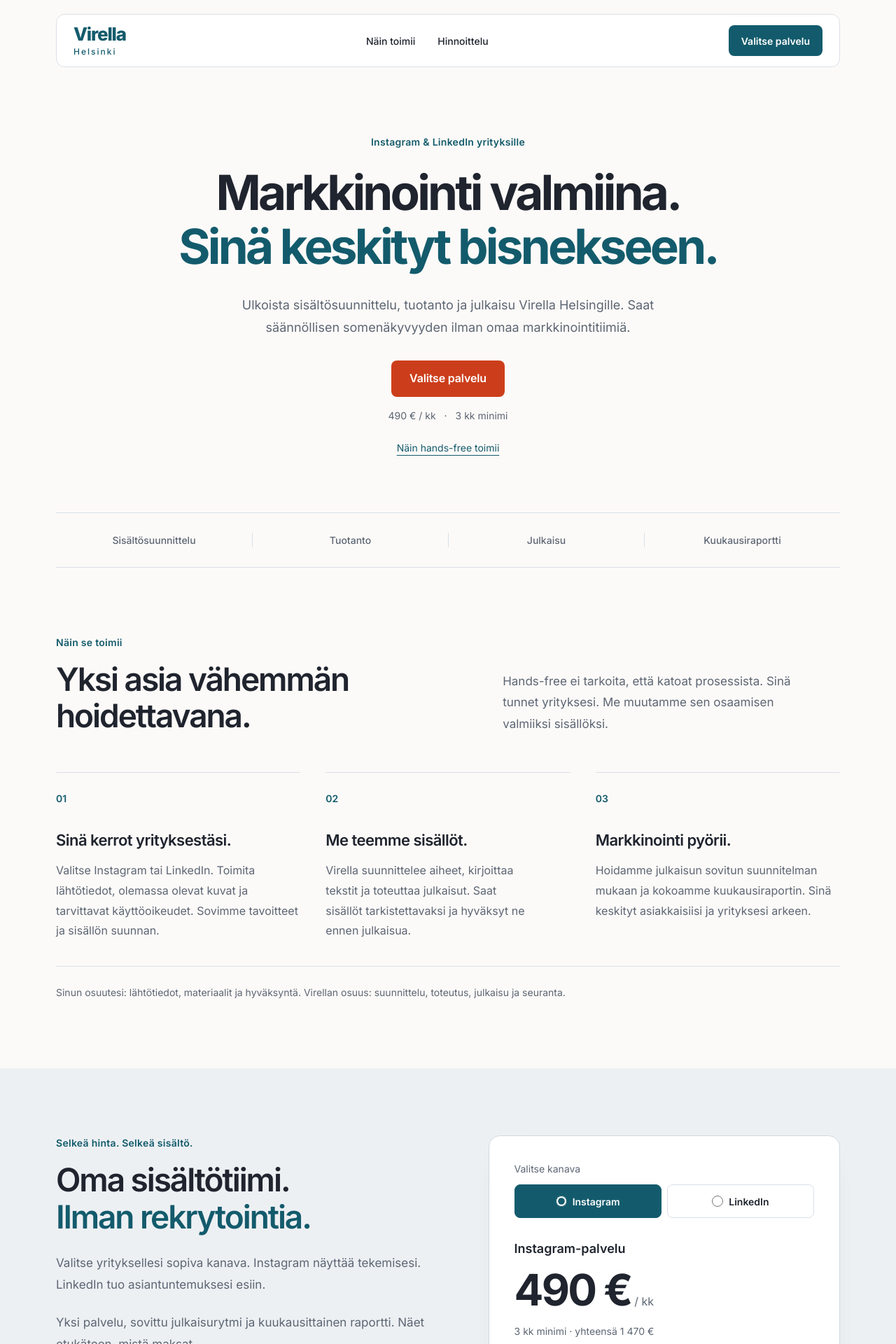
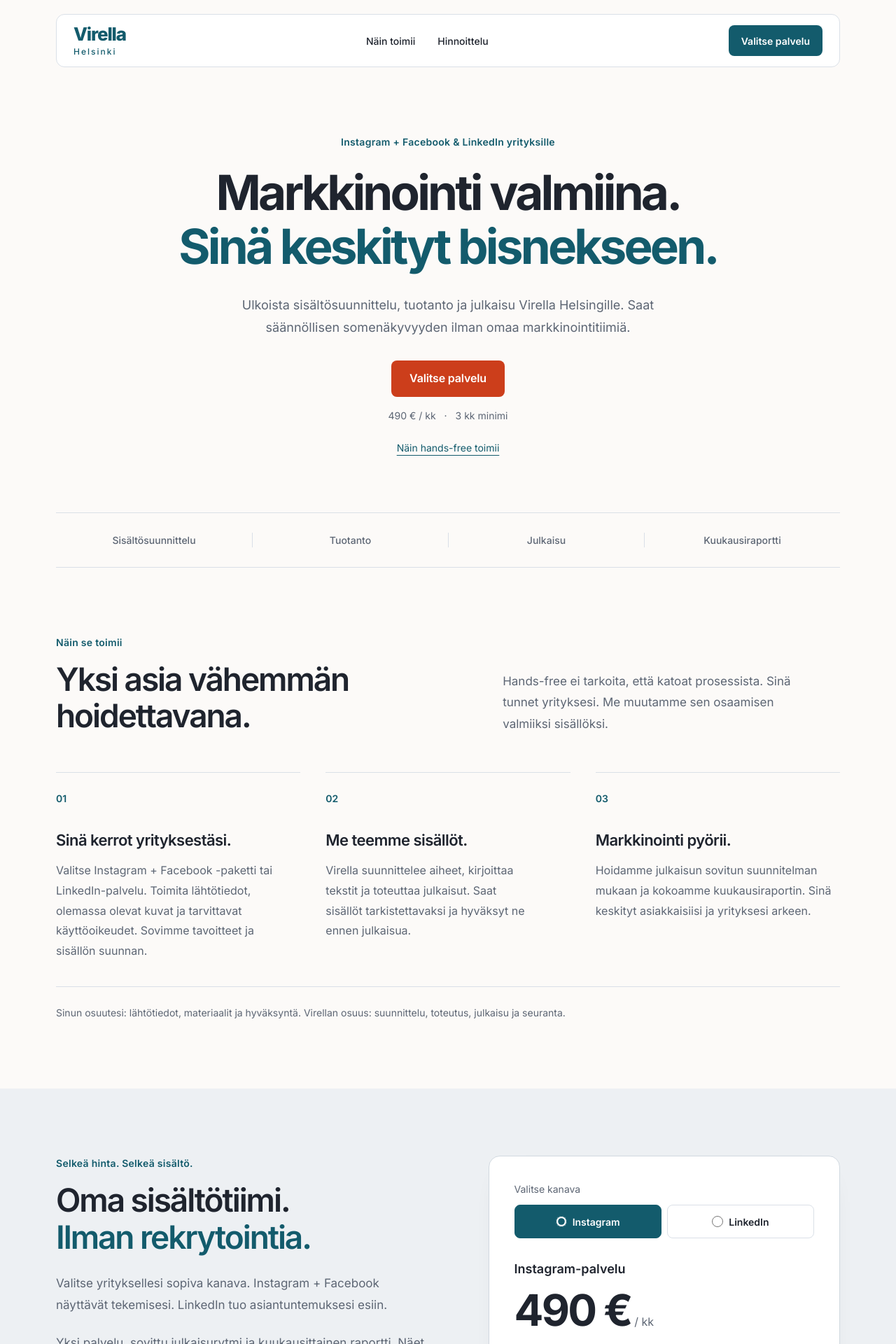
Before and after one commit to Jambovisuaalit/virella-helsinki-web, a Next.js app: page / in a window 1280 px wide. Shown: the top 1920 px of the page at 70% size. Built offline with nearby package versions, Linux system fonts and the light colour scheme.

Commit message:
fix: make Instagram plus Facebook scope consistent in customer journey

```diff
--- a/app/page.tsx
+++ b/app/page.tsx
@@ -19,7 +19,7 @@ export const metadata: Metadata = {
 };
 
 const steps = [
-  { number: "01", title: "Sinä kerrot yrityksestäsi.", text: "Valitse Instagram tai LinkedIn. Toimita lähtötiedot, olemassa olevat kuvat ja tarvittavat käyttöoikeudet. Sovimme tavoitteet ja sisällön suunnan." },
+  { number: "01", title: "Sinä kerrot yrityksestäsi.", text: "Valitse Instagram + Facebook -paketti tai LinkedIn-palvelu. Toimita lähtötiedot, olemassa olevat kuvat ja tarvittavat käyttöoikeudet. Sovimme tavoitteet ja sisällön suunnan." },
   { number: "02", title: "Me teemme sisällöt.", text: "Virella suunnittelee aiheet, kirjoittaa tekstit ja toteuttaa julkaisut. Saat sisällöt tarkistettavaksi ja hyväksyt ne ennen julkaisua." },
   { number: "03", title: "Markkinointi pyörii.", text: "Hoidamme julkaisun sovitun suunnitelman mukaan ja kokoamme kuukausiraportin. Sinä keskityt asiakkaisiisi ja yrityksesi arkeen." },
 ] as const;
@@ -33,7 +33,7 @@ export default function Home() {
       <main id="main-content">
         <section className="landing-hero" aria-labelledby="hero-title">
           <SectionContainer>
-            <p className="landing-eyebrow">Instagram & LinkedIn yrityksille</p>
+            <p className="landing-eyebrow">Instagram + Facebook & LinkedIn yrityksille</p>
             <h1 id="hero-title">Markkinointi valmiina.<br /><span>Sinä keskityt bisnekseen.</span></h1>
             <p className="landing-lead">Ulkoista sisältösuunnittelu, tuotanto ja julkaisu Virella Helsingille. Saat säännöllisen somenäkyvyyden ilman omaa markkinointitiimiä.</p>
             <ButtonLink href="#hinnoittelu" className="landing-primary">Valitse palvelu</ButtonLink>
@@ -54,12 +54,12 @@ export default function Home() {
             <div className="landing-pricing-copy">
               <p className="landing-eyebrow">Selkeä hinta. Selkeä sisältö.</p>
               <h2 id="pricing-title">Oma sisältötiimi.<br /><span>Ilman rekrytointia.</span></h2>
-              <p>Valitse yrityksellesi sopiva kanava. Instagram näyttää tekemisesi. LinkedIn tuo asiantuntemuksesi esiin.</p>
+              <p>Valitse yrityksellesi sopiva kanava. Instagram + Facebook näyttävät tekemisesi. LinkedIn tuo asiantuntemuksesi esiin.</p>
               <p>Yksi palvelu, sovittu julkaisurytmi ja kuukausittainen raportti. Näet etukäteen, mistä maksat.</p>
             </div>
             <SocialPricingCard />
             <div className="landing-faq">
-                <details><summary>Kuuluvatko molemmat kanavat hintaan?</summary><p>Hinta koskee yhtä valittua palvelua: Instagramia tai LinkedIniä. Molemmat kanavat ovat erillisiä palveluja.</p></details>
+                <details><summary>Kuuluvatko molemmat kanavat hintaan?</summary><p>Instagram-paketti sisältää Instagramin ja Facebookin. LinkedIn on erillinen palvelu, eikä kuulu Instagram-paketin hintaan.</p></details>
                 <details><summary>Kuinka pitkä sopimus on?</summary><p>Minimisopimus on {product.commitmentMonths} kuukautta. Hinta on {euro.format(product.price)} kuukaudessa, yhteensä {euro.format(product.totalPrice)}. Maksutapa ja jatkon ehdot vahvistetaan ennen aloitusta.</p></details>
                 <details><summary>Mitä minulta tarvitaan?</summary><p>Yrityksen lähtötiedot, käytettävissä olevat kuva- ja videomateriaalit sekä julkaisun vaatimat käyttöoikeudet. Tarkistat ja hyväksyt sisällöt ennen julkaisua.</p></details>
                 <details><summary>Miten tuloksia seurataan?</summary><p>Saat kuukausiraportin valitun kanavan näkyvyydestä ja sisältöjen toimivuudesta. Sisältöä kehitetään havaintojen perusteella. Tiettyä seuraaja-, yhteydenotto- tai myyntimäärää ei luvata.</p></details>
@@ -67,7 +67,7 @@ export default function Home() {
           </SectionContainer>
         </section>
         <section id="yhteys" className="landing-contact" aria-labelledby="contact-title">
-          <SectionContainer className="landing-contact-layout"><div><p className="landing-eyebrow">Virella Helsinki</p><h2 id="contact-title">Jätetään markkinointi<br />pois tehtävälistaltasi.</h2><p>Valitse palvelu tai kysy Jamilta, kumpi kanava sopii yrityksellesi.</p></div><div className="landing-contact-actions"><ButtonLink href="#hinnoittelu" className="landing-primary">Valitse palvelu</ButtonLink><a href={`tel:${businessConfig.phoneE164}`}>{businessConfig.phone}</a></div></SectionContainer>
+          <SectionContainer className="landing-contact-layout"><div><p className="landing-eyebrow">Virella Helsinki</p><h2 id="contact-title">Jätetään markkinointi<br />pois tehtävälistaltasi.</h2><p>Valitse palvelu tai kysy Jamilta, kumpi palvelu sopii yrityksellesi.</p></div><div className="landing-contact-actions"><ButtonLink href="#hinnoittelu" className="landing-primary">Valitse palvelu</ButtonLink><a href={`tel:${businessConfig.phoneE164}`}>{businessConfig.phone}</a></div></SectionContainer>
         </section>
       </main>
       <SiteFooter />
```
